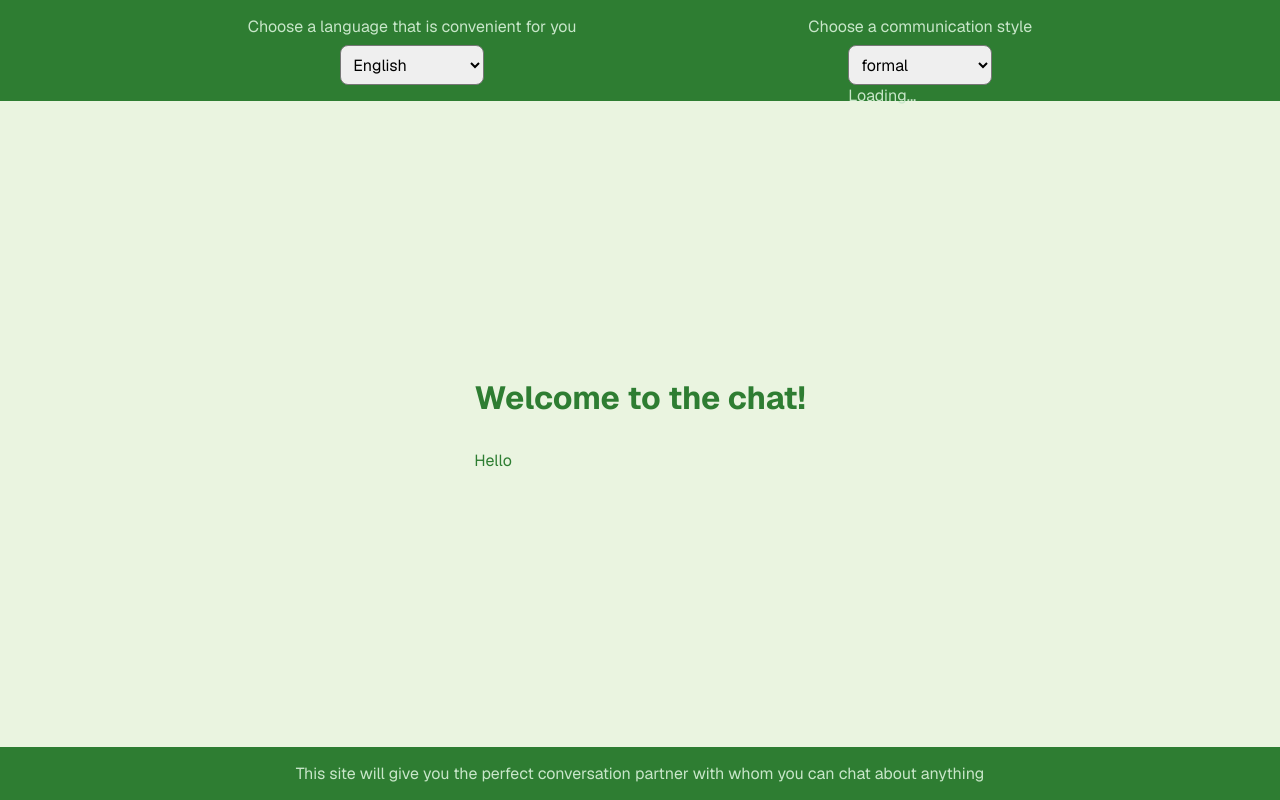
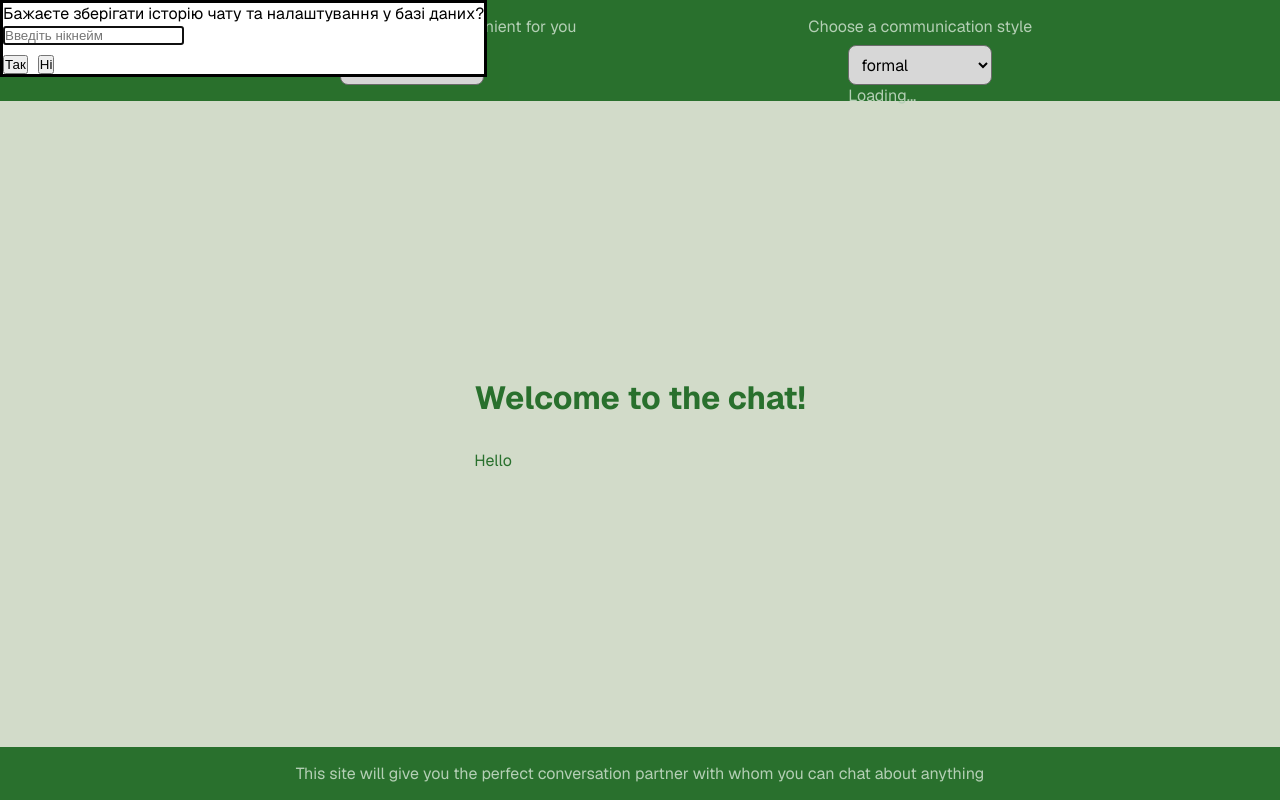
Before and after one commit to nadiiahonchar1/langchain-bot, a Next.js app in the folder frontend/: page /en in a window 1280 px wide. Built offline with nearby package versions, Linux system fonts and the light colour scheme.

Commit message:
create user

```diff
--- a/frontend/app/[lang]/page.tsx
+++ b/frontend/app/[lang]/page.tsx
@@ -1,6 +1,7 @@
 import styles from "./page.module.css";
 import { getDictionary } from "./dictionaries";
 import { SUPPORTED_LANGUAGES } from "../constants/languages";
+import ClientInitializer from "../components/ClientInitializer/ClientInitializer";
 
 export default async function Home({
   params,
@@ -15,6 +16,7 @@ export default async function Home({
         <h1>{dict.welcomeMessage}</h1>
         <p>Hello</p>
       </main>
+      <ClientInitializer />
     </div>
   );
 }
--- /dev/null
+++ b/frontend/app/components/ClientInitializer/ClientInitializer.tsx
@@ -0,0 +1,43 @@
+"use client";
+
+import { useEffect, useState } from "react";
+import ConsentModal from "../ConsentModal/ConsentModal";
+
+export default function ClientInitializer() {
+  const [showModal, setShowModal] = useState(false);
+
+  useEffect(() => {
+    const userId = localStorage.getItem("userId");
+    if (!userId) {
+      setShowModal(true);
+    }
+  }, []);
+
+  const handleConsent = async (username: string) => {
+    try {
+      const res = await fetch("http://localhost:3001/api/users", {
+        method: "POST",
+        headers: { "Content-Type": "application/json" },
+        body: JSON.stringify({ username }),
+      });
+
+      if (!res.ok) throw new Error("Failed to create user");
+
+      const data = await res.json();
+      console.log({ data });
+      localStorage.setItem("userId", data.userId);
+    } catch (error) {
+      console.error(error);
+    } finally {
+      setShowModal(false);
+    }
+  };
+
+  const handleDecline = () => {
+    setShowModal(false);
+  };
+
+  return showModal ? (
+    <ConsentModal onConfirm={handleConsent} onDecline={handleDecline} />
+  ) : null;
+}
--- /dev/null
+++ b/frontend/app/components/ConsentModal/ConsentModal.tsx
@@ -0,0 +1,78 @@
+"use client";
+
+import { useEffect, useRef } from "react";
+
+type ConsentModalProps = {
+  onConfirm: (username: string) => void;
+  onDecline: () => void;
+};
+
+export default function ConsentModal({
+  onConfirm,
+  onDecline,
+}: ConsentModalProps) {
+  const inputRef = useRef<HTMLInputElement>(null);
+  const dialogRef = useRef<HTMLDialogElement>(null);
+
+  useEffect(() => {
+    const dialog = dialogRef.current;
+    dialog?.showModal();
+
+    const handleKeyDown = (e: KeyboardEvent) => {
+      if (e.key === "Escape") {
+        onDecline();
+        dialog?.close();
+      }
+    };
+
+    const handleClickOutside = (e: MouseEvent) => {
+      if (dialog && e.target === dialog) {
+        onDecline();
+        dialog.close();
+      }
+    };
+
+    document.addEventListener("keydown", handleKeyDown);
+    dialog?.addEventListener("click", handleClickOutside);
+
+    return () => {
+      document.removeEventListener("keydown", handleKeyDown);
+      dialog?.removeEventListener("click", handleClickOutside);
+    };
+  }, [onDecline]);
+
+  const handleSubmit = (e: React.FormEvent) => {
+    e.preventDefault();
+    const username = inputRef.current?.value;
+    if (username) {
+      onConfirm(username);
+      dialogRef.current?.close();
+    }
+  };
+
+  return (
+    <dialog ref={dialogRef} className="modal">
+      <form onSubmit={handleSubmit} method="dialog">
+        <p>Бажаєте зберігати історію чату та налаштування у базі даних?</p>
+        <input
+          type="text"
+          placeholder="Введіть нікнейм"
+          ref={inputRef}
+          required
+        />
+        <div style={{ display: "flex", gap: "10px", marginTop: "10px" }}>
+          <button type="submit">Так</button>
+          <button
+            type="button"
+            onClick={() => {
+              onDecline();
+              dialogRef.current?.close();
+            }}
+          >
+            Ні
+          </button>
+        </div>
+      </form>
+    </dialog>
+  );
+}
```
